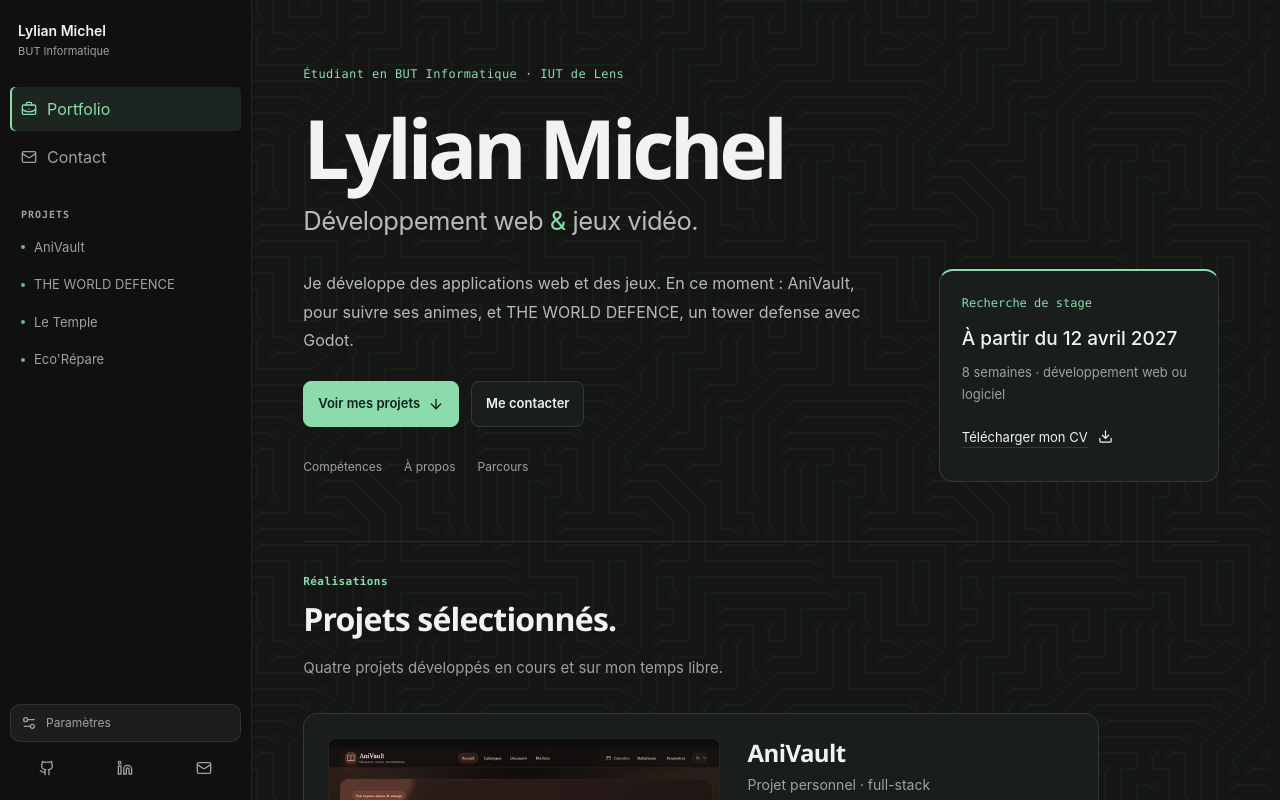
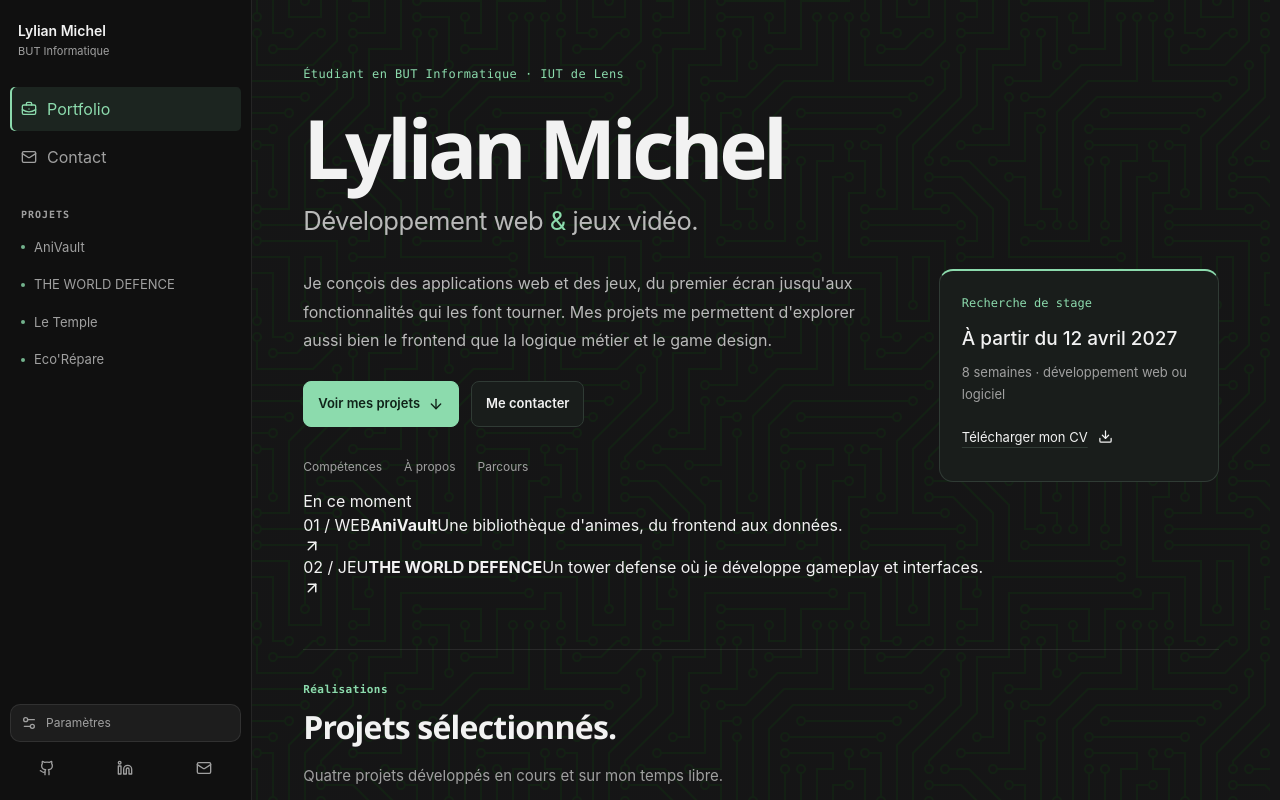
Before and after one commit to LylianMichel/portfolio, a React (Vite) app: page / in a window 1280 px wide. Shown: the top 800 px of the page. Built offline with nearby package versions, Linux system fonts and the light colour scheme.

Commit message:
design: affiner l'accueil et diversifier les présentations de projets

```diff
--- a/src/sections/Hero.tsx
+++ b/src/sections/Hero.tsx
@@ -1,4 +1,4 @@
-import { ArrowDown, Download } from "lucide-react";
+import { ArrowDown, ArrowUpRight, Download } from "lucide-react";
 import { profile } from "../data/profile";
 
 export const Hero = () => (
@@ -10,10 +10,11 @@ export const Hero = () => (
       <div className="hero-grid">
         <div className="hero-copy">
           <p className="hero-description">
-            Je développe des applications web et des jeux. En ce moment : AniVault, pour suivre ses animes, et THE WORLD DEFENCE, un tower defense avec Godot.
+            Je conçois des applications web et des jeux, du premier écran jusqu'aux fonctionnalités qui les font tourner.
+            Mes projets me permettent d'explorer aussi bien le frontend que la logique métier et le game design.
           </p>
           <div className="hero-actions">
-            <a href="#projets" className="primary-action">Voir mes projets <ArrowDown size={16} /></a>
+            <a href="#projets" className="primary-action">Voir mes projets <ArrowDown size={16} aria-hidden="true" /></a>
             <a href="#contact" className="secondary-action">Me contacter</a>
           </div>
           <nav className="hero-quick-links" aria-label="Accès rapides">
@@ -26,8 +27,30 @@ export const Hero = () => (
           <p>Recherche de stage</p>
           <p className="hero-stage-date">À partir du 12 avril 2027</p>
           <p>8 semaines · développement web ou logiciel</p>
-          <a href={profile.cvUrl} download className="hero-cv">Télécharger mon CV <Download size={15} /></a>
+          <a href={profile.cvUrl} download className="hero-cv">Télécharger mon CV <Download size={15} aria-hidden="true" /></a>
         </aside>
+      </div>
+
+      <div className="hero-current" aria-label="Mes projets du moment">
+        <p className="hero-current-label">En ce moment</p>
+        <div className="hero-current-grid">
+          <a href="#anivault" className="hero-current-link">
+            <span className="hero-current-index">01 / WEB</span>
+            <span className="hero-current-text">
+              <strong>AniVault</strong>
+              <span>Une bibliothèque d'animes, du frontend aux données.</span>
+            </span>
+            <ArrowUpRight size={18} aria-hidden="true" />
+          </a>
+          <a href="#towerdefence" className="hero-current-link">
+            <span className="hero-current-index">02 / JEU</span>
+            <span className="hero-current-text">
+              <strong>THE WORLD DEFENCE</strong>
+              <span>Un tower defense où je développe gameplay et interfaces.</span>
+            </span>
+            <ArrowUpRight size={18} aria-hidden="true" />
+          </a>
+        </div>
       </div>
     </div>
   </section>
```
